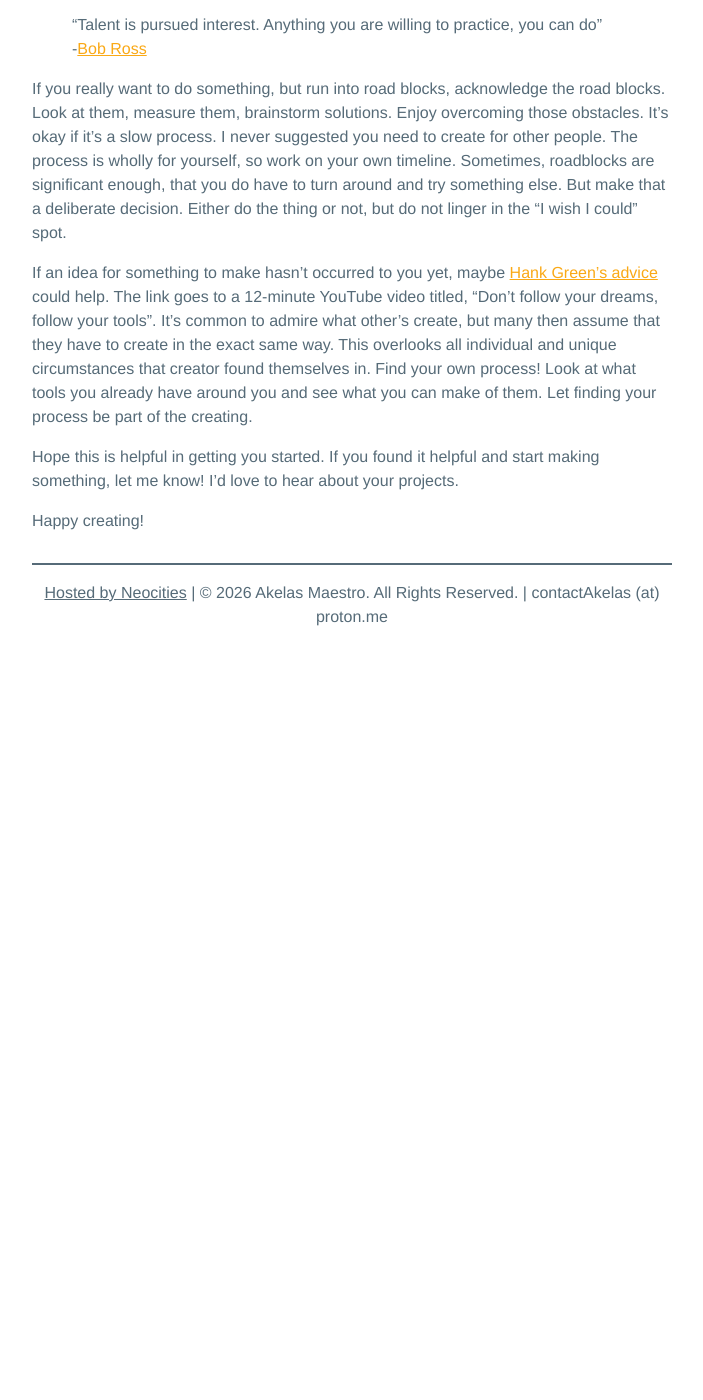
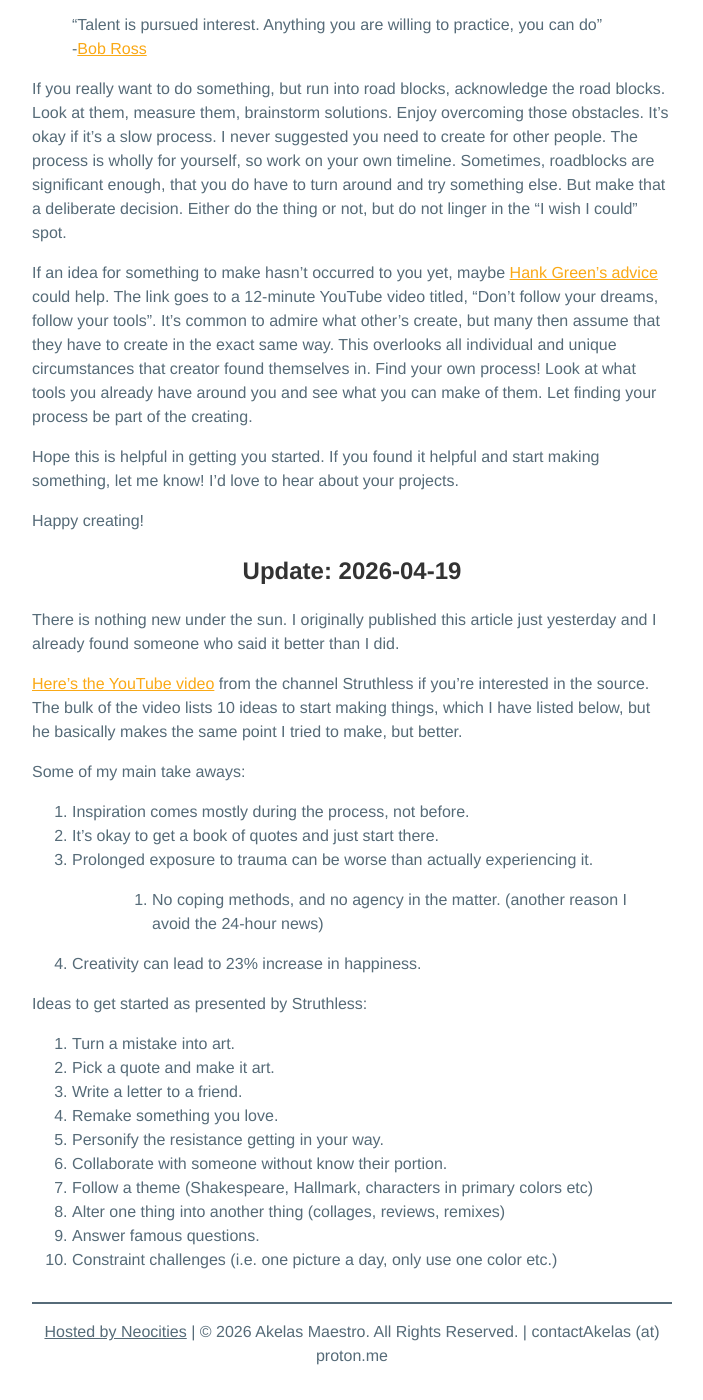
Before and after one commit to AkelasMaestro/Neocities, a Jekyll site: the page built from _posts/2026-04-18-creation-is-king.md, in a window 1280 px wide and 1400 px high, scrolled down 2238 px. Shown: the whole window, without its empty margins (288-991 px from the left). Built offline with Jekyll 4.4.1, drawn with Linux system fonts in a browser that asks for light colours; before the commit the page ends 2899 px from its top, so only the background shows below that; some of the changed text lies outside the part shown.

Commit message:
Update creation is king article

```diff
--- a/_posts/2026-04-18-creation-is-king.md
+++ b/_posts/2026-04-18-creation-is-king.md
@@ -2,7 +2,7 @@
 categories: blog
 layout: post
 title: Creation is King
-date: 2026-04-18
+date: 2026-04-19
 ---
 Feeling depressed? Make something. You'll feel better.
 
@@ -57,3 +57,32 @@ If an idea for something to make hasn't occurred to you yet, maybe [Hank Green's
 Hope this is helpful in getting you started. If you found it helpful and start making something, let me know! I'd love to hear about your projects.
 
 Happy creating!
+
+## Update: 2026-04-19
+
+There is nothing new under the sun. I originally published this article just yesterday and I already found someone who said it better than I did.
+
+[Here's the YouTube video](https://www.youtube.com/watch?v=2n8W6CBxc64) from the channel Struthless if you're interested in the source. The bulk of the video lists 10 ideas to start making things, which I have listed below, but he basically makes the same point I tried to make, but better.
+
+Some of my main take aways:
+
+1. Inspiration comes mostly during the process, not before.
+2. It's okay to get a book of quotes and just start there.
+3. Prolonged exposure to trauma can be worse than actually experiencing it.
+>
+>1. No coping methods, and no agency in the matter. (another reason I avoid the 24-hour news)
+>
+1. Creativity can lead to 23% increase in happiness.
+
+Ideas to get started as presented by Struthless:
+
+1. Turn a mistake into art.
+2. Pick a quote and make it art.
+3. Write a letter to a friend.
+4. Remake something you love.
+5. Personify the resistance getting in your way.
+6. Collaborate with someone without know their portion.
+7. Follow a theme (Shakespeare, Hallmark, characters in primary colors etc)
+8. Alter one thing into another thing (collages, reviews, remixes)
+9. Answer famous questions.
+10. Constraint challenges (i.e. one picture a day, only use one color etc.)
```
